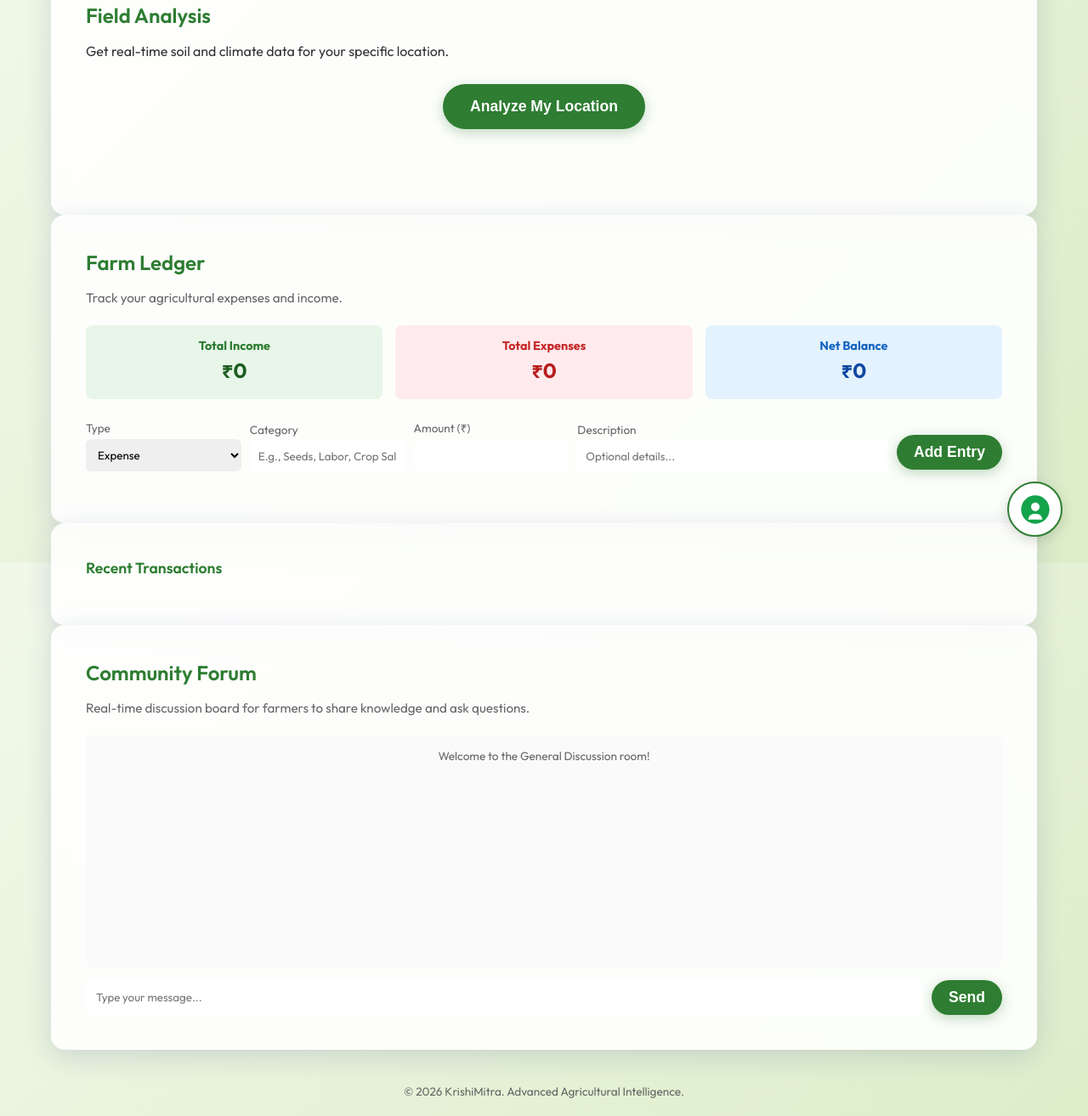
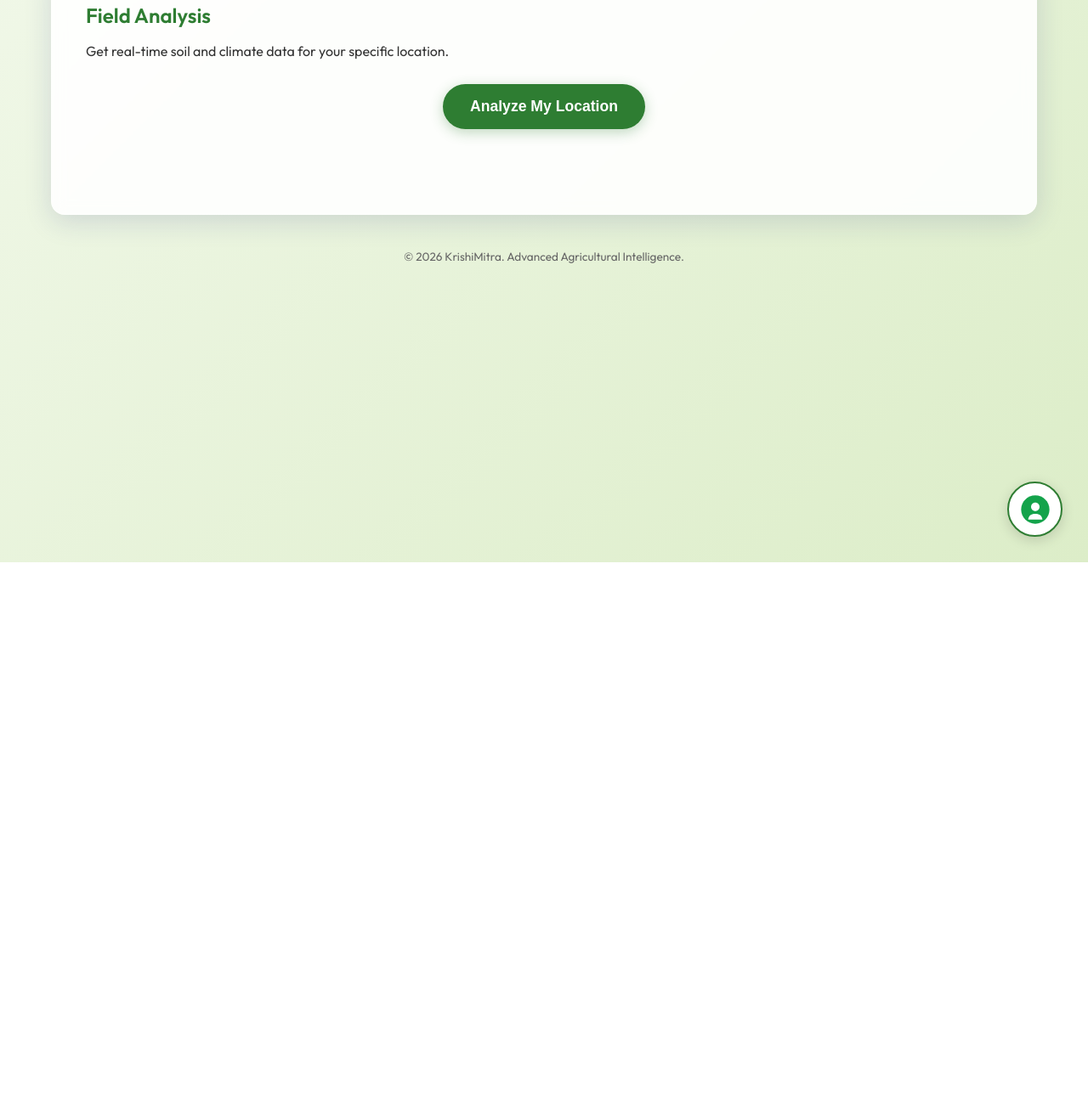
Before and after one commit to Shiv-rm/KrishiMitra, a website built with Vite: page frontend/index.html in a window 1280 px wide. Shown: the part 138-1452 px from the top of the page at 85% size. After the commit the page ends 800 px from the top, so only its background shows below. Built offline with nearby package versions, Linux system fonts and the light colour scheme; sample sign-in values are in the browser's storage; files whose address does not match are found by name.

```diff
--- a/frontend/index.html
+++ b/frontend/index.html
@@ -263,7 +263,7 @@
                     </div>
                 </div>
             </section>
-            <section id="tab-ledger" class="tab-content">
+            <section id="tab-ledger" class="tab-content hidden">
                 <div class="dashboard-grid">
                     <!-- Ledger Summary & Add Entry -->
                     <div class="card main-card">
@@ -343,7 +343,7 @@
             </section>
 
             <!-- Tab 5: Community Forum -->
-            <section id="tab-forum" class="tab-content">
+            <section id="tab-forum" class="tab-content hidden">
                 <div class="dashboard-grid">
                     <div class="card main-card" style="display: flex; flex-direction: column; min-height: 500px;">
                         <h2>Community Forum</h2>
@@ -407,6 +407,7 @@
         </div>
 
     </div>
+    <script src="https://cdn.socket.io/4.8.1/socket.io.min.js"></script>
     <script type="module" src="/src/main.js"></script>
     <script type="module" src="/src/chat.js"></script>
 </body>
```
